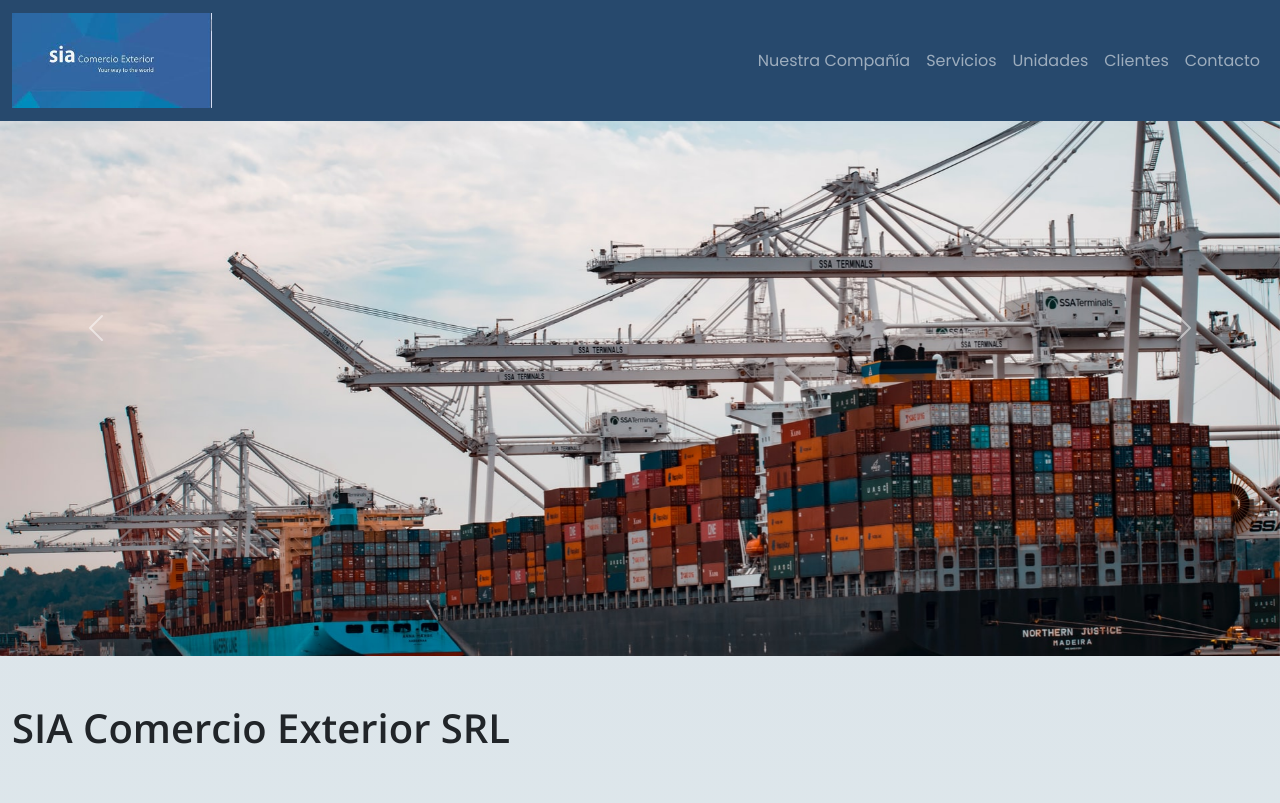
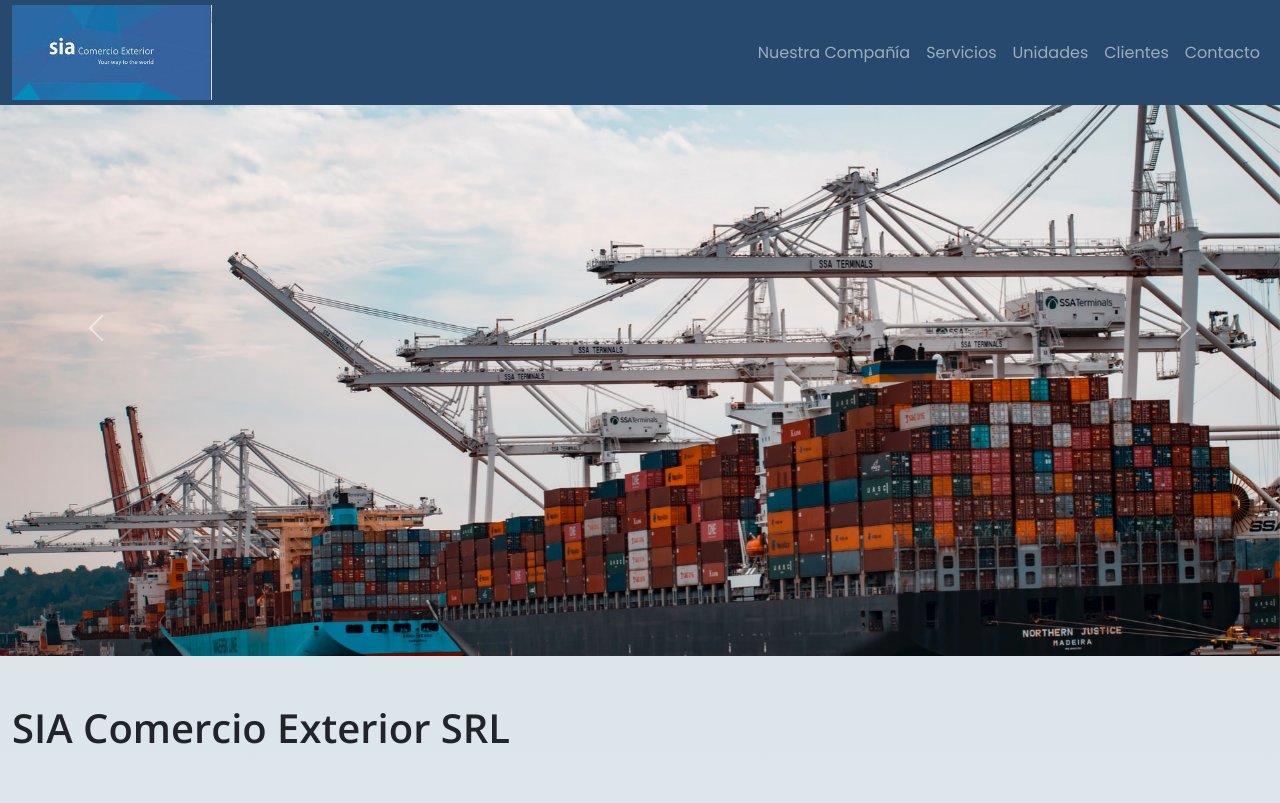
Before and after one commit to FerrariClaudio/ProyectoFinal, a website: page index.html in a window 1280 px wide. Shown: the top 803 px of the page. Drawn offline with nearby package versions, Linux system fonts and the light colour scheme.

Commit message:
navbar size

```diff
--- a/index.html
+++ b/index.html
@@ -29,7 +29,7 @@
 
     <header>
         <!-- NABVAR -->
-        <nav class="navbar navbar-expand-md fixed-top navbar-dark">
+        <nav class="navbar navbar-expand-md fixed-top navbar-dark p-0">
             <div class="container-fluid">
 
                 <a class="navbar-brand" href="#">
```
